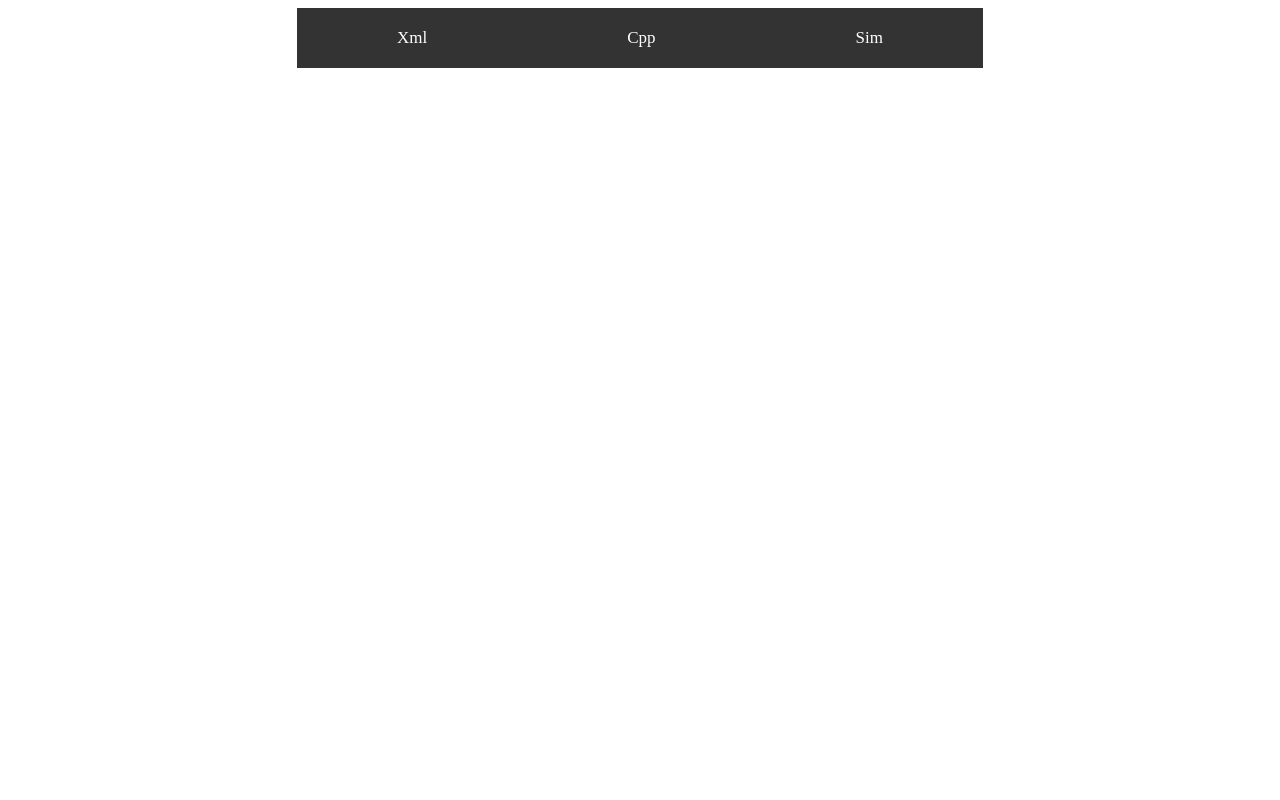
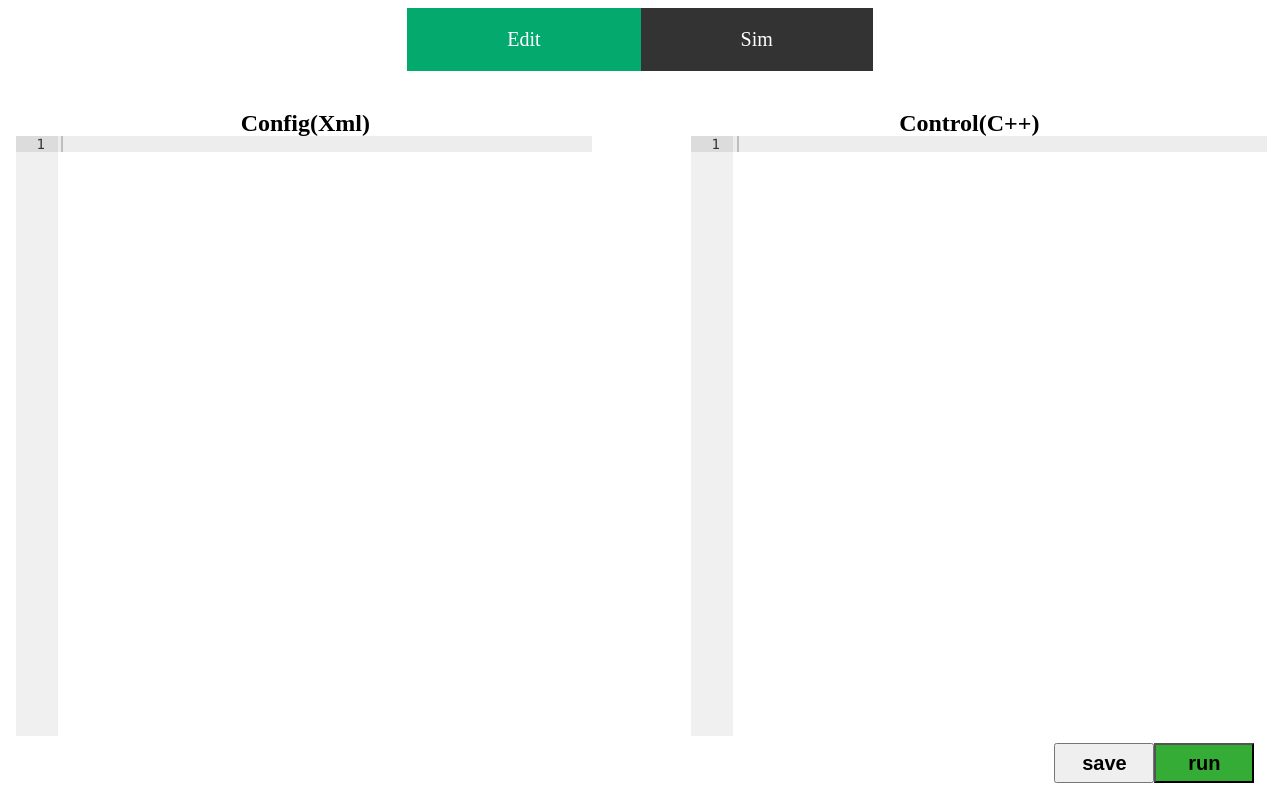
Before and after one commit to PatrickUgwuCoding/Bachelorarbeit, an Angular app in the folder CollabSim/: page /Edit in a window 1280 px wide. Before the commit this address led to /. Built offline with nearby package versions, Linux system fonts and the light colour scheme; no server answers.

Commit message:
merge cpp and xml editor

```diff
--- a/CollabSim/src/app/app.component.css
+++ b/CollabSim/src/app/app.component.css
@@ -9,6 +9,7 @@ ul {
   overflow: hidden;
   background-color: #333;
   display: inline-block;
+
 }
 
 li {
@@ -21,13 +22,14 @@ li a {
   text-align: center;
   padding: 20px 100px;
   text-decoration: none;
-  font-size: 17px;
+  font-size: 20px;
 }
 
 li a:hover:not(.active) {
   background-color: #111;
 }
 
+
 .active {
   background-color: #04AA6D;
 }
--- a/CollabSim/src/app/app.component.html
+++ b/CollabSim/src/app/app.component.html
@@ -1,7 +1,6 @@
 <div>
   <ul>
-    <li><a routerLinkActive="active" routerLink="Xml">Xml</a></li>
-    <li><a routerLinkActive="active" routerLink="Cpp">Cpp</a></li>
+    <li><a routerLinkActive="active" routerLink="Edit">Edit</a></li>
     <li><a routerLinkActive="active" routerLink="Sim">Sim</a></li>
   </ul>
   <router-outlet></router-outlet>
--- a/CollabSim/src/app/app.routes.ts
+++ b/CollabSim/src/app/app.routes.ts
@@ -6,8 +6,8 @@ import { AppComponent } from './app.component';
 
 export const routes: Routes = [
     {path:'Sim',component: SimulationComponent},
-    {path:'Xml',component: XMLComponent},
+    {path:'Edit',component: XMLComponent},
     {path:'Cpp',component: CPPComponent},
     {path:'App',component: AppComponent},
-    {path:'', redirectTo: 'Xml', pathMatch: 'full'}
+    {path:'', redirectTo: 'Edit', pathMatch: 'full'}
 ];
--- a/CollabSim/src/app/xml/xml.component.css
+++ b/CollabSim/src/app/xml/xml.component.css
@@ -1,18 +1,25 @@
 body {
-    background-color: darkolivegreen;
+
 }
 
 .ace-xml {
-    width: 80%;
-    height: 85%;
+    width: 45%;
+    height: 75%;
     position: absolute;
-    top: 8%;
+    bottom: 8%;
 }
 
+.ace-cpp {
+    width: 45%;
+    height: 75%;
+    position: absolute;
+    bottom: 8%;
+    left: 54%;
+}
 
 ul {
     position: absolute;
-    bottom: 5%;
+    bottom: 1px;
     right: 2%;
 }
 
--- a/CollabSim/src/app/xml/xml.component.html
+++ b/CollabSim/src/app/xml/xml.component.html
@@ -1,15 +1,28 @@
 <body>
+  <div>
+    <h2 style="display: flex; justify-content: space-between; padding: 15px 18%;">
+      <span>Config(Xml)</span>
+      <span>Control(C++)</span>
+    </h2>
+
+  </div>
+
+  <div
+    class="ace-xml"
+    #editorXML
+  ></div>
 
     <div
-      class="ace-xml"
-      #editorXML
+      class="ace-cpp"
+      #editorCPP
     ></div>
 
     <div>
       <ul>
-        <button (click)="saveXml()" >save</button>
+        <button (click)="save()" >save</button>
         <button (click)="reloadSim()" style="background-color: rgb(53, 172, 53);">run</button>
       </ul>
     </div>
 
+
   </body>
--- a/CollabSim/src/app/xml/xml.component.ts
+++ b/CollabSim/src/app/xml/xml.component.ts
@@ -27,6 +27,7 @@ export class XMLComponent implements AfterViewInit{
   ignoreChanges: boolean = false; // flag for timing updates
   debounceTimer: any; // timer for timing updates
   currentXml: string = ''; // to see if changes where made
+  currentCpp: string = ''; // to see if changes where made
 
   constructor(
     private webSocketService: WebSocketService,
@@ -48,7 +49,7 @@ export class XMLComponent implements AfterViewInit{
   }
 
   reloadSim(){
-    if (this.currentXml !== this.aceXml) {
+    if (this.currentXml !== this.aceXml && this.currentCpp !== this.aceCode) {
     }
       console.log("reloading..");
       this.webSocketService.reloadSim();
@@ -60,11 +61,12 @@ export class XMLComponent implements AfterViewInit{
     }, 1000);
   }
 
-  saveXml(){
+  save(){
     this.currentXml = this.aceXml;
     this.webSocketService.saveXml(this.aceXml);
+    this.currentCpp = this.aceCode;
+    this.webSocketService.saveCpp(this.aceCode);
   }
-
 
 
   // HTTP REquest
@@ -79,6 +81,8 @@ export class XMLComponent implements AfterViewInit{
 
   // ACE Editor
   @ViewChild("editorXML") public editorXML!: ElementRef<HTMLElement>;
+  @ViewChild("editorCPP") public editorCPP!: ElementRef<HTMLElement>;
+
 
   ngAfterViewInit(): void {
 
@@ -91,6 +95,13 @@ export class XMLComponent implements AfterViewInit{
           console.log("in constructor")
           this.ignoreChanges = true;
           aceEditorXML.session.setValue(msg[1]);
+        }
+      }
+      else if (msg[0]=='aceC' ){
+        if (this.aceCode !== msg[1]) {
+          console.log("in constructor")
+          this.ignoreChanges = true;
+          aceEditorCPP.session.setValue(msg[1]);
         }
       }
   });
@@ -125,6 +136,24 @@ export class XMLComponent implements AfterViewInit{
       }, 100);
     });
 
+    var aceEditorCPP = ace.edit(this.editorCPP.nativeElement);
+    aceEditorCPP.session.setValue(this.aceCode);
+    aceEditorCPP.setTheme("ace/theme/monokai");
+    aceEditorCPP.session.setMode("ace/mode/c_cpp");
+    aceEditorCPP.on("change", () => {
+      clearTimeout(this.debounceTimer); // Timer zurücksetzen
+      this.debounceTimer = setTimeout(() => {
+        if (this.aceCode!==aceEditorCPP.session.getValue() && !this.ignoreChanges) {
+          console.log("on change");
+          this.aceCode = aceEditorCPP.getValue();
+          this.sendMessage('aceC', this.aceCode);
+        }
+        else {
+          this.ignoreChanges = false;
+        }
+      }, 100);
+    });
+
 
     // Load current data
     this.webSocketService.init();
```
